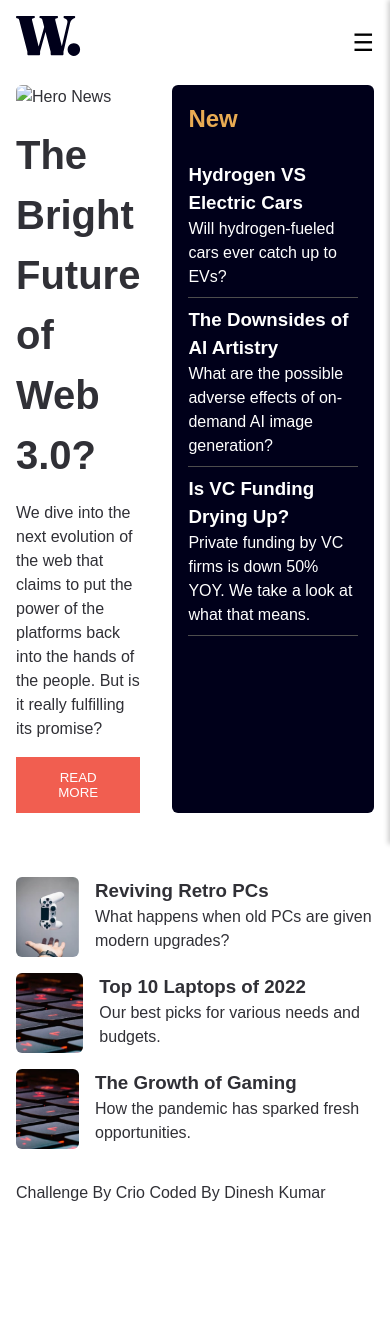
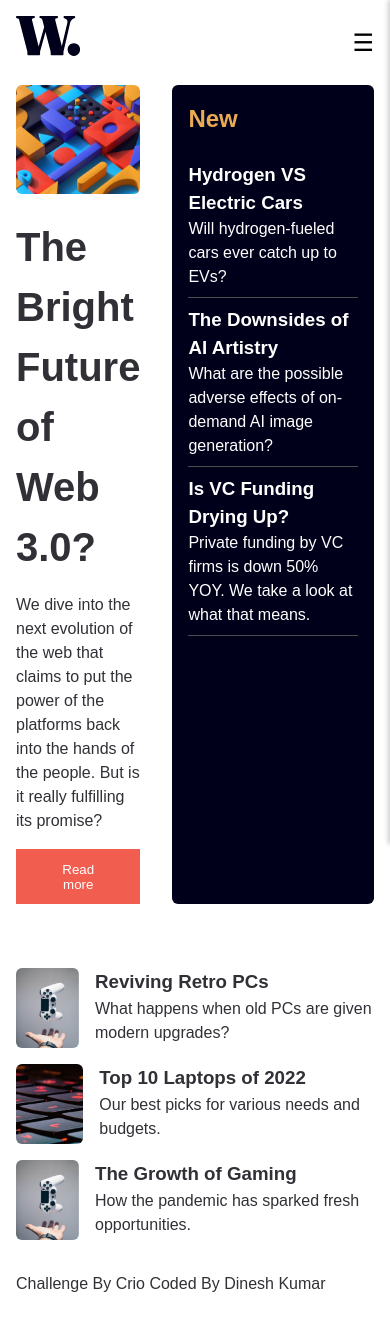
Before and after one commit to Dineshkumarkota/X-News_HomePage, a website built with Parcel: page src/index.html in a window 390 px wide. Before the commit the page ends 1237 px from the top, so only its background shows below. Built offline with nearby package versions, Linux system fonts and the light colour scheme; files whose address does not match are found by name.

Commit message:
final commit

```diff
--- a/src/index.html
+++ b/src/index.html
@@ -11,9 +11,9 @@
       <div class="logo">
         <img src="./logo.svg" alt="W. Logo" />
       </div>
-      <nav>
+      <nav >
         <button id="menu-close" class="menu-button">&times;</button>
-        <ul class="nav-items">
+        <ul class="nav-itmes">
           <li><a href="#">Home</a></li>
           <li><a href="#">New</a></li>
           <li><a href="#">Popular</a></li>
@@ -29,7 +29,7 @@
       <section class="hero-section">
         <div class="hero-img">
           <picture>
-            <source media="(max-width: 999px)" srcset="./image-web-3-mobile.jpg" />
+            <source media="(max-width: 999px)" srcset="image-web-3-mobile.jpg" />
             <img src="./image-web-3-desktop.jpg" alt="Hero News" />
           </picture>
 
@@ -41,7 +41,7 @@
             power of the platforms back into the hands of the people. But is it
             really fulfilling its promise?
           </p>
-          <button class="read-more-btn">READ MORE</button>
+          <button class="read-more-btn">Read more</button>
 
 
         </div>
@@ -87,7 +87,7 @@
           </div>
         </div>
         <div class="card">
-          <img src="./image-top-laptops.jpg" alt="Gaming Growth" />
+          <img src="./image-gaming-growth.jpg" alt="Gaming Growth" />
           <div>
             <h3>The Growth of Gaming</h3>
             <p>How the pandemic has sparked fresh opportunities.</p>
@@ -97,7 +97,7 @@
     </main>
 
     <footer>
-      <p>Challenge By <a href="https://crio.do" ">Crio</a> Coded By <a href="https://github.com/Dineshkumarkota/">Dinesh Kumar</a></p>
+      <p>Challenge By <a href="https://www.crio.do/" ">Crio</a> Coded By <a href="https://github.com/Dineshkumarkota/">Dinesh Kumar</a></p>
     </footer>
 
     <script src="./index.mjs"></script>
```
Also changed, not shown: src/image-web-3-mobile.jpg (added).
